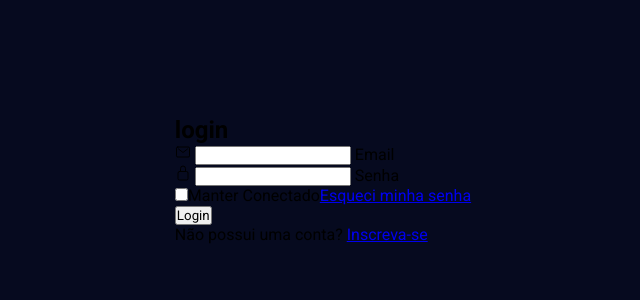
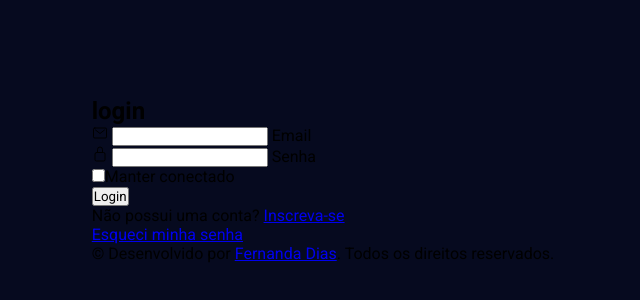
Before and after one commit to fernandadiasm/littleProjects, a plain HTML site: page 02/index.html in a window 1280 px wide. Shown: the part 220-520 px from the top of the page, without its empty margins (317-957 px from the left). Drawn offline with nearby package versions, Linux system fonts and the light colour scheme; files that its build step writes are made by us from their sources.

Commit message:
feat: :sparkles: adiciona footer

```diff
--- a/02/index.html
+++ b/02/index.html
@@ -5,13 +5,19 @@
     <meta charset="UTF-8">
     <meta http-equiv="X-UA-Compatible" content="IE=edge">
     <meta name="viewport" content="width=device-width, initial-scale=1.0">
+    <!-- favicon -->
+    <link rel="shortcut icon" href="./public/favicon.ico" type="image/x-icon">
+    <!-- scripts -->
     <script type="module" src="https://unpkg.com/ionicons@5.5.2/dist/ionicons/ionicons.esm.js"></script>
     <script nomodule src="https://unpkg.com/ionicons@5.5.2/dist/ionicons/ionicons.js"></script>
+    <!-- css -->
     <link rel="stylesheet" href="style.css">
+    <!-- title -->
     <title>Formulário</title>
 </head>
 
 <body>
+    <main>
         <section>
             <div class="form__box">
                 <div class="form__value">
@@ -31,20 +37,22 @@
                         </div>
 
                         <div class="forget">
-                        <label for=""><input type="checkbox">Manter Conectado<a href="#">Esqueci minha senha</a></label>
-
+                            <label for=""><input type="checkbox">Manter conectado</label>
                         </div>
 
                         <button>Login</button>
 
                         <div class="register">
                             <p>Não possui uma conta? <a href="#">Inscreva-se</a></p>
+                            <p><a href="#">Esqueci minha senha</a></p>
                         </div>
-
                     </form>
                 </div>
             </div>
         </section>
+        <footer> &copy; Desenvolvido por <a target="_blank" href="https://github.com/fernandadiasm">Fernanda Dias</a>.
+            Todos os direitos reservados.</footer>
+    </main>
 </body>
 
 </html>
```
Lines whose indentation alone changed are shown as unchanged.
